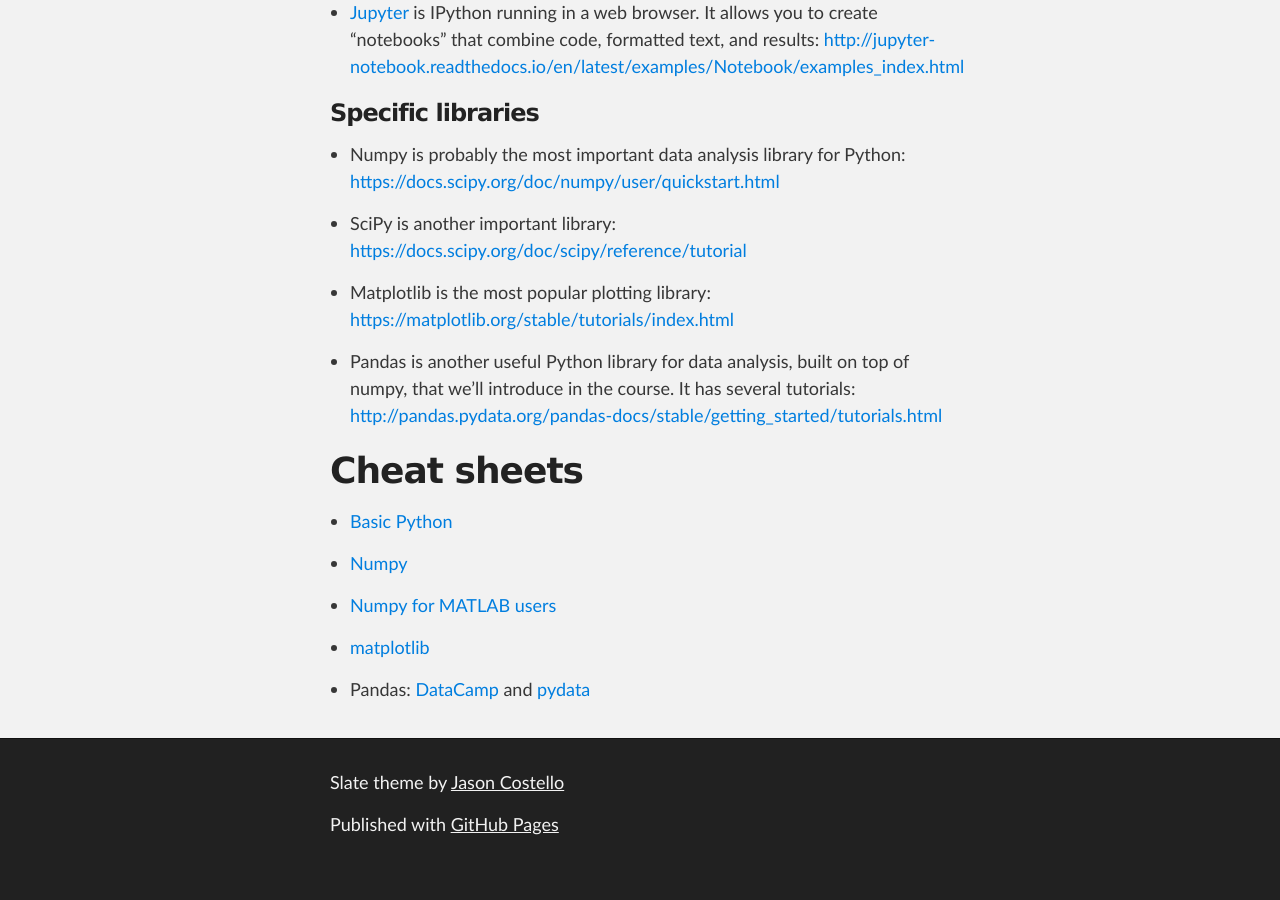
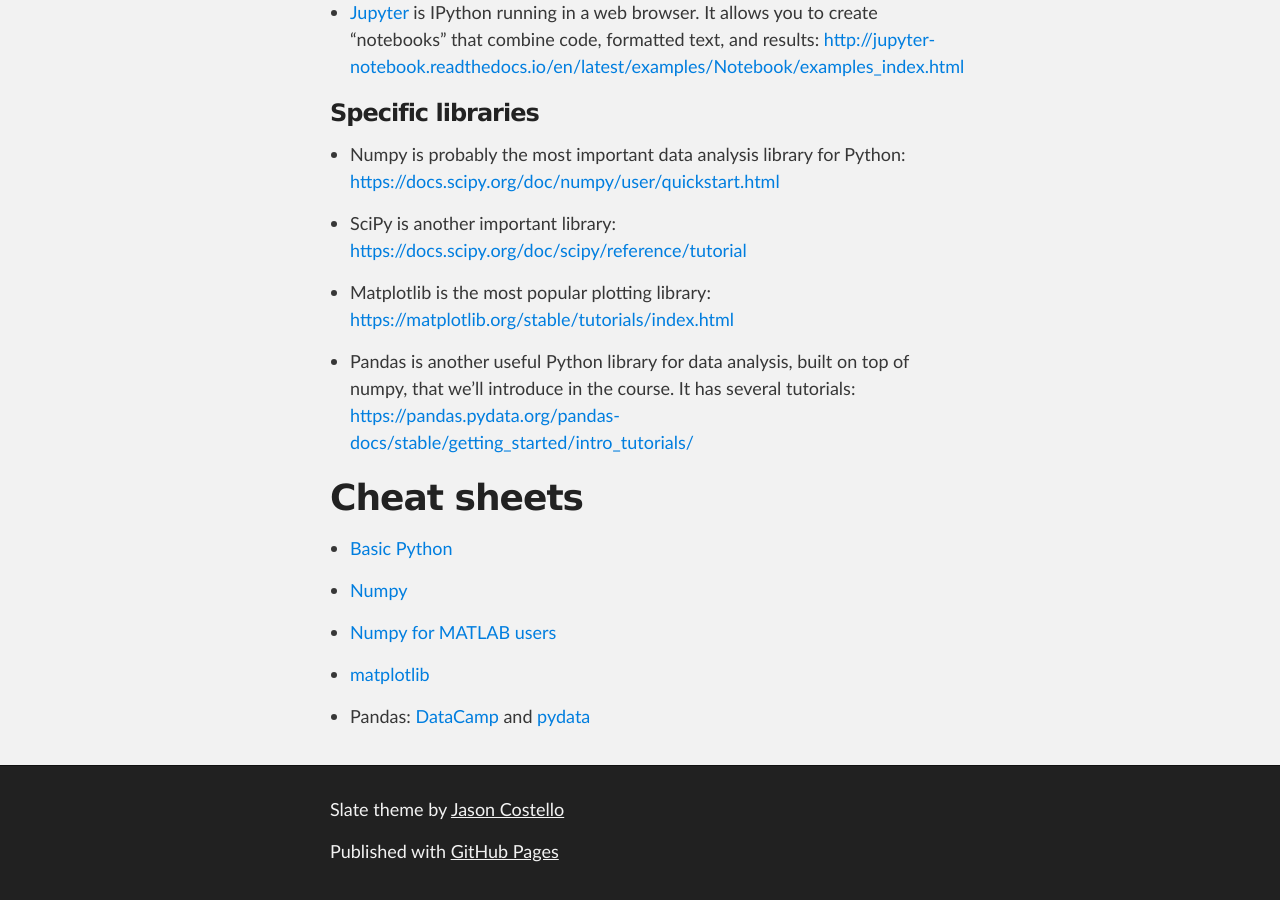
Before and after one commit to SciPyCourse2021/scipycourse2021.github.io, a Jekyll site: the page built from index.md, in a window 1280 px wide and 900 px high, scrolled down 2001 px. Built offline with Jekyll 4.4.1, drawn with Linux system fonts in a browser that asks for light colours; before the commit the page ends 2874 px from its top, so only the background shows below that.

Commit message:
Update pandas tutorial link

```diff
--- a/index.md
+++ b/index.md
@@ -91,7 +91,7 @@ These are all free, and require no signup or login:
 
 * Pandas is another useful Python library for data analysis, built on top of numpy, that we'll
   introduce in the course. It has several tutorials:
-  <http://pandas.pydata.org/pandas-docs/stable/getting_started/tutorials.html>
+  <https://pandas.pydata.org/pandas-docs/stable/getting_started/intro_tutorials/>
 
 # Cheat sheets
 
```
